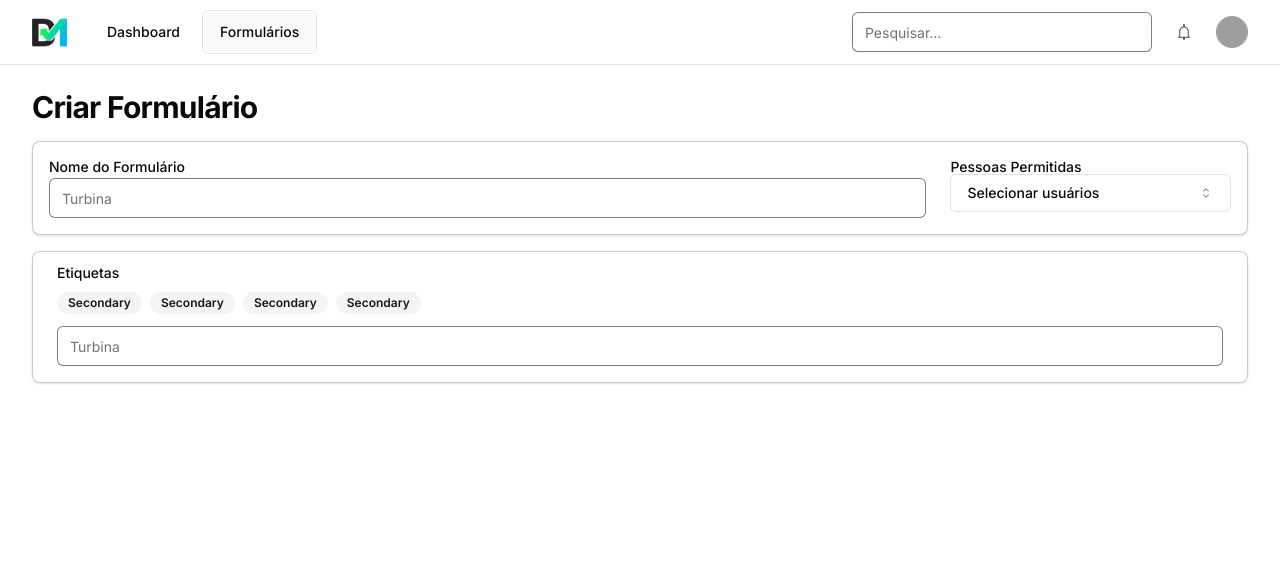
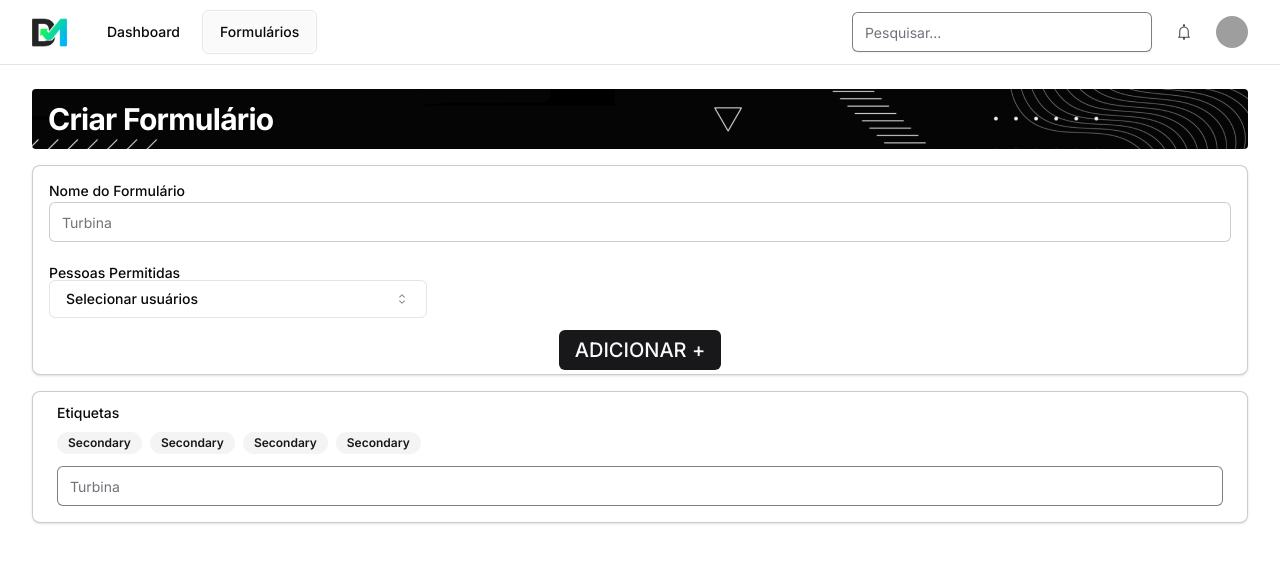
Before and after one commit to DAILY-MANAGE/daily-manage-web, a Next.js app: page /formularios/criar in a window 1280 px wide. Shown: the top 562 px of the page. Built offline with nearby package versions, Linux system fonts and the light colour scheme; grey boxes are pictures that could not be loaded.

Commit message:
new: add

```diff
--- a/app/(pages)/formularios/components/form-list.tsx
+++ b/app/(pages)/formularios/components/form-list.tsx
@@ -7,7 +7,7 @@ import { columns } from '../components/columns';
 import { DataTable } from '../components/data-table';
 import { useEffect, useState } from 'react';
 
-export default function formList() {
+export default function FormList() {
     const [tasks, setTasks] = useState([{
         id: 'Formulário 8782',
         title:
--- a/app/(pages)/formularios/criar/components/permitted-users.tsx
+++ b/app/(pages)/formularios/criar/components/permitted-users.tsx
@@ -1,45 +1,49 @@
-"use client"
+'use client';
 
-import * as React from "react"
-import { useRouter } from "next/navigation"
-import { RxCaretSort, RxCheck } from "react-icons/rx"
-import { PopoverProps } from "@radix-ui/react-popover"
+import * as React from 'react';
+import { useRouter } from 'next/navigation';
+import { RxCaretSort, RxCheck } from 'react-icons/rx';
+import { PopoverProps } from '@radix-ui/react-popover';
 
-import { cn } from "../../../../utils/utils"
-import { Button } from "@/app/components/Shadcn/button"
+import { cn } from '../../../../utils/utils';
+import { Button } from '@/app/components/Shadcn/button';
 import {
   Command,
   CommandEmpty,
   CommandGroup,
   CommandInput,
   CommandItem,
-} from "@/app/components/Shadcn/command"
+} from '@/app/components/Shadcn/command';
 import {
   Popover,
   PopoverContent,
   PopoverTrigger,
-} from "@/app/components/Shadcn/popover"
+} from '@/app/components/Shadcn/popover';
 
 export interface Preset {
-  id: number,
-  name: string
+  id: number;
+  name: string;
 }
 
 const presets: Preset[] = [
   {
     id: 1,
-    name: "Usuário",
+    name: 'Usuário',
   },
-]
+  {
+    id: 2,
+    name: 'Usuário2',
+  },
+];
 
 interface PresetSelectorProps extends PopoverProps {
-  presets?: Preset[]
+  presets?: Preset[];
 }
 
 export function PermittedUsers({ ...props }: PresetSelectorProps) {
-  const [open, setOpen] = React.useState(false)
-  const [selectedPreset, setSelectedPreset] = React.useState<Preset>()
-  const router = useRouter()
+  const [open, setOpen] = React.useState(false);
+  const [selectedPreset, setSelectedPreset] = React.useState<Preset>();
+  const router = useRouter();
 
   return (
     <Popover open={open} onOpenChange={setOpen} {...props}>
@@ -51,7 +55,7 @@ export function PermittedUsers({ ...props }: PresetSelectorProps) {
           aria-expanded={open}
           className="flex-1 justify-between w-full"
         >
-          {selectedPreset ? selectedPreset.name : "Selecionar usuários"}
+          {selectedPreset ? selectedPreset.name : 'Selecionar usuários'}
           <RxCaretSort className="ml-2 h-4 w-4 shrink-0 opacity-50" />
         </Button>
       </PopoverTrigger>
@@ -64,17 +68,17 @@ export function PermittedUsers({ ...props }: PresetSelectorProps) {
               <CommandItem
                 key={preset.id}
                 onSelect={() => {
-                  setSelectedPreset(preset)
-                  setOpen(false)
+                  setSelectedPreset(preset);
+                  setOpen(false);
                 }}
               >
                 {preset.name}
                 <RxCheck
                   className={cn(
-                    "ml-auto h-4 w-4",
+                    'ml-auto h-4 w-4',
                     selectedPreset?.id === preset.id
-                      ? "opacity-100"
-                      : "opacity-0"
+                      ? 'opacity-100'
+                      : 'opacity-0'
                   )}
                 />
               </CommandItem>
@@ -83,5 +87,5 @@ export function PermittedUsers({ ...props }: PresetSelectorProps) {
         </Command>
       </PopoverContent>
     </Popover>
-  )
+  );
 }
--- a/app/(pages)/formularios/criar/page.tsx
+++ b/app/(pages)/formularios/criar/page.tsx
@@ -1,28 +1,38 @@
 import { Badge } from '@/app/components/Shadcn/badge';
+import { Button } from '@/app/components/Shadcn/button';
 import { Card, CardContent } from '@/app/components/Shadcn/card';
 import { Input } from '@/app/components/Shadcn/input';
 import { Label } from '@/app/components/Shadcn/label';
+
 import { PermittedUsers } from './components/permitted-users';
 
 export default function Criar() {
   return (
     <div className="flex-col flex w-full">
       <div className="flex-1 space-y-4 p-8 pt-6">
-        <div className="flex items-center justify-between space-y-2 flex-col md:flex-row">
-          <h2 className="text-3xl font-bold tracking-tight">
+        <div className="flex items-center justify-between flex-col md:flex-row bg-titleHeader bg-cover bg-bottom bg-no-repeat px-4 py-3 rounded overflow-hidden">
+          <h2 className="text-3xl font-bold tracking-tight text-white">
             Criar Formulário
           </h2>
         </div>
         <div className="flex items-center space-y-4 flex-col w-full">
-          <Card className="w-full h-fit flex items-center justify-center flex-col md:flex-row shadow pb-1 px-1">
+          <Card className="w-full h-fit flex items-center justify-center flex-col shadow pb-1 px-1">
+            <div className="w-full block h-fit">
               <CardContent className="w-full p-3">
                 <Label>Nome do Formulário</Label>
-              <Input placeholder="Turbina"></Input>
+                <Input
+                  placeholder="Turbina"
+                  className="border-black/20"
+                ></Input>
               </CardContent>
               <CardContent className="w-1/3 p-3 flex flex-col">
                 <Label>Pessoas Permitidas</Label>
-              <PermittedUsers/>
+                <PermittedUsers />
               </CardContent>
+            </div>
+            <div className="w-full block h-fit flex items-center justify-center">
+              <Button className="text-xl">ADICIONAR +</Button>
+            </div>
           </Card>
           <Card className="w-full h-fit flex items-center justify-center flex-col md:flex-row shadow">
             <CardContent className="py-2 pb-4 w-full">
```
Lines whose indentation alone changed are shown as unchanged.
